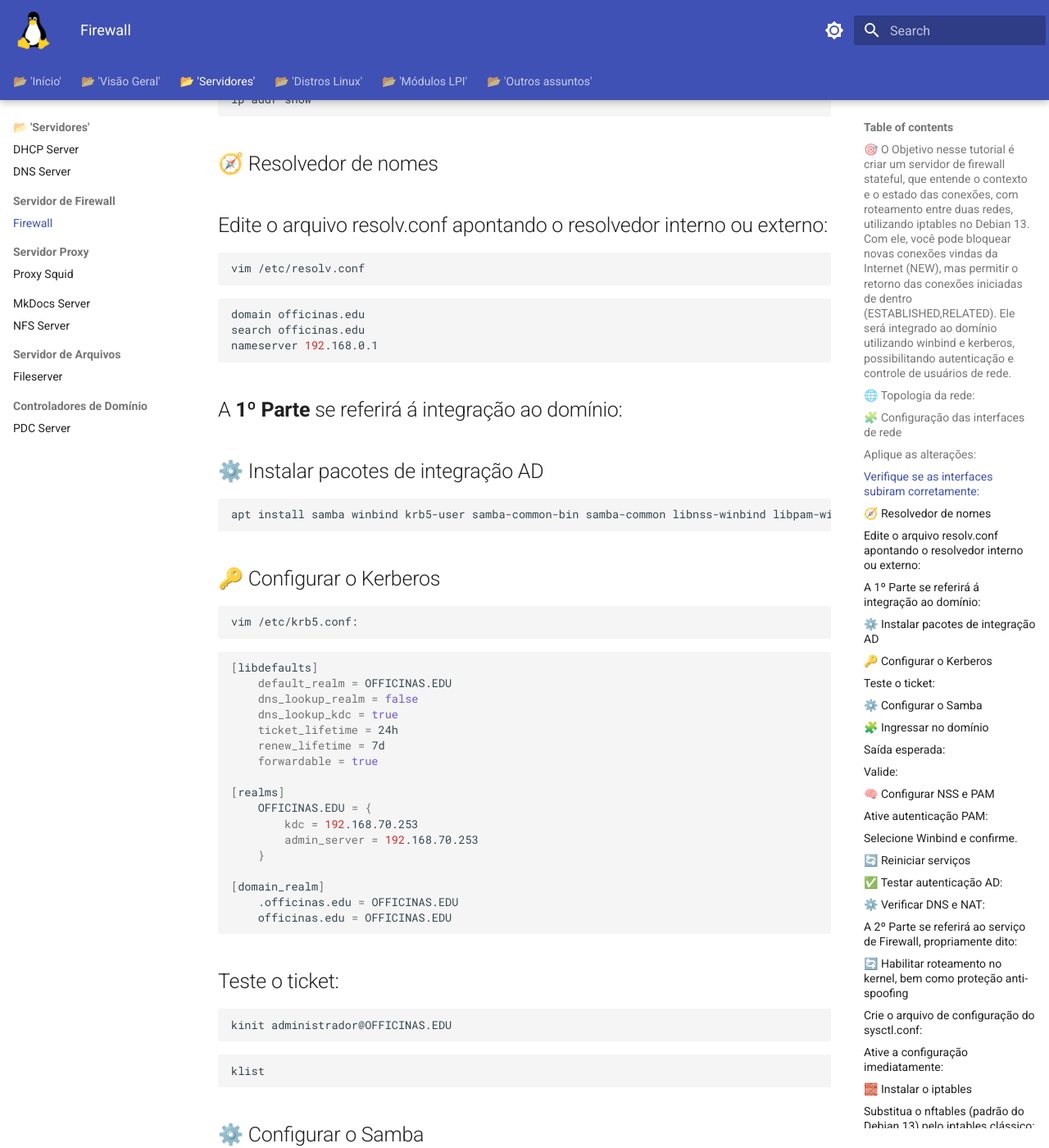
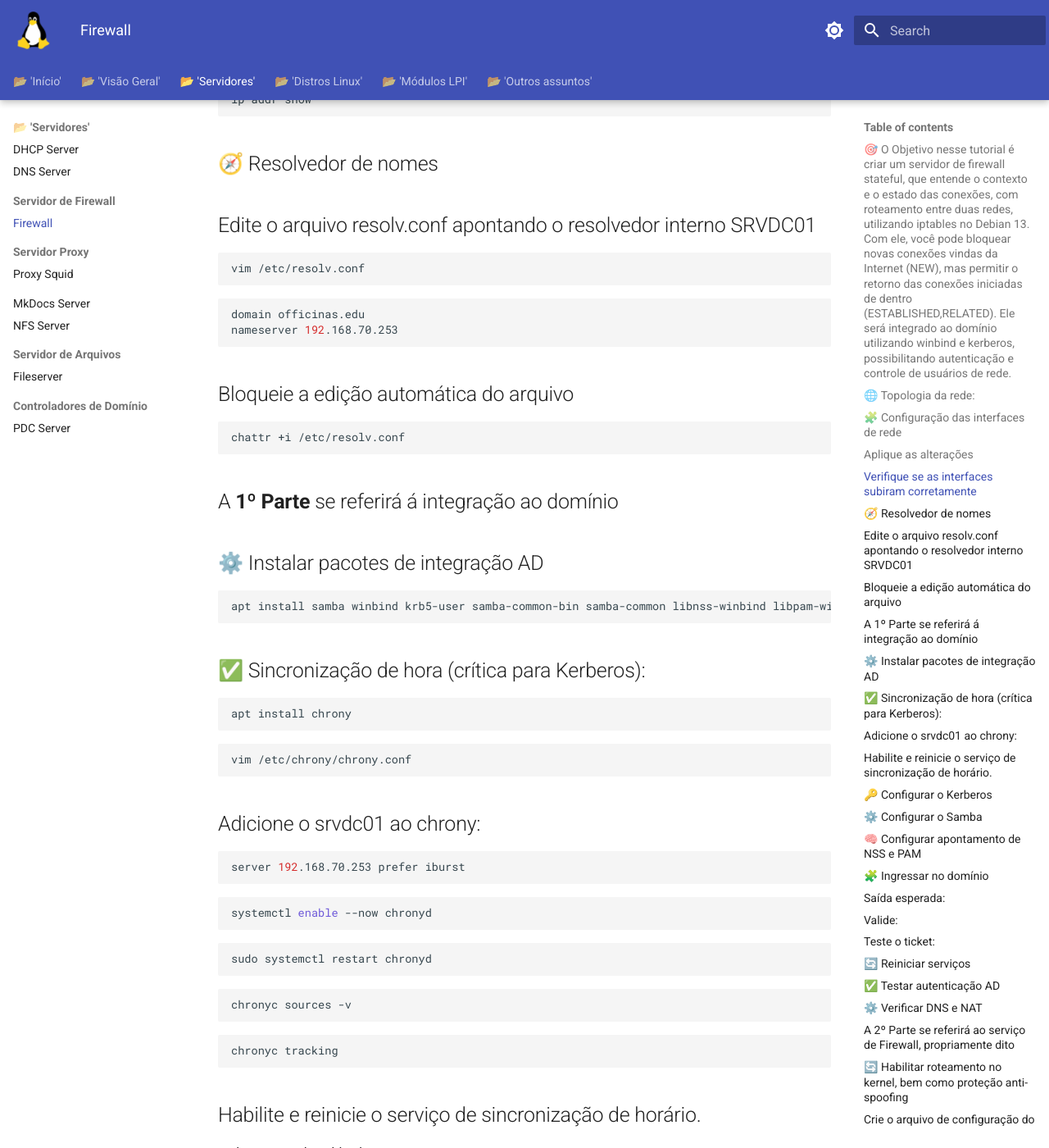
Before and after one commit to educharquero/officinas, an MkDocs documentation site: the page built from docs/Firewall.md, in a window 1280 px wide and 1400 px high, scrolled down 1337 px. Shown: the whole window at 82% size. Built offline with MkDocs 1.6.1 and Material for MkDocs 9.7.7, drawn with Linux system fonts in a browser that asks for light colours; some of the changed text lies outside the part shown.

Commit message:
FIrewall

````diff
--- a/docs/Firewall.md
+++ b/docs/Firewall.md
@@ -50,7 +50,7 @@
 
 ## 🧭 Resolvedor de nomes
 
-## Edite o arquivo resolv.conf apontando o resolvedor interno ou externo:
+## Edite o arquivo resolv.conf apontando o resolvedor interno SRVDC01
 
 ```bash
 vim /etc/resolv.conf
@@ -58,17 +58,64 @@
 
 ```bash
 domain officinas.edu
-search officinas.edu
-nameserver 192.168.0.1
+nameserver 192.168.70.253
 ```
 
-## A **1º Parte** se referirá á integração ao domínio:
+## Bloqueie a edição automática do arquivo
+
+```bash
+chattr +i /etc/resolv.conf
+```
+
+## A **1º Parte** se referirá á integração ao domínio
 
 ## ⚙️ Instalar pacotes de integração AD
 
 ```bash
-apt install samba winbind krb5-user samba-common-bin samba-common libnss-winbind libpam-winbind
+apt install samba winbind krb5-user samba-common-bin samba-common libnss-winbind libpam-winbind curl
 ```
+
+## ✅ Sincronização de hora (crítica para Kerberos):
+
+
+```bash
+apt install chrony
+```
+
+```bash
+vim /etc/chrony/chrony.conf
+```
+
+## Adicione o srvdc01 ao chrony:
+
+```bash
+server 192.168.70.253 prefer iburst
+```
+
+```bash
+systemctl enable --now chronyd
+```
+
+```bash
+sudo systemctl restart chronyd
+```
+
+```bash
+chronyc sources -v
+```
+
+```bash
+chronyc tracking
+```
+
+## Habilite e reinicie o serviço de sincronização de horário.
+
+sudo systemctl enable chrony
+
+sudo systemctl restart chrony
+
+chronyc sources -v
+
 
 ## 🔑 Configurar o Kerberos
 
@@ -96,16 +143,6 @@
     officinas.edu = OFFICINAS.EDU
 ```
 
-## Teste o ticket:
-
-```bash
-kinit administrador@OFFICINAS.EDU
-```
-
-```bash
-klist
-```
-
 ## ⚙️ Configurar o Samba
 
 ```bash
@@ -116,22 +153,44 @@
 [global]
    workgroup = OFFICINAS
    realm = OFFICINAS.EDU
-   security = ads
+   security = ADS
    password server = 192.168.70.253
    kerberos method = secrets and keytab
+
+   # Winbind e IDMAP
    winbind use default domain = yes
    winbind offline logon = yes
    winbind enum users = yes
    winbind enum groups = yes
+   template shell = /bin/bash
+   template homedir = /home/%D/%U
+
    idmap config * : backend = tdb
    idmap config * : range = 10000-20000
+
+   client signing = yes
+   server signing = auto
+   client use spnego = yes
+   dedicated keytab file = /etc/krb5.keytab
+
+   # Performance
+   dns proxy = no
+   restrict anonymous = 2
+```
+
+## 🧠 Configurar apontamento de NSS e PAM
+
+```
+vim /etc/nsswitch
+```
+
+```bash
+passwd:         compat winbind
+group:          compat winbind
+shadow:         compat
 ```
 
 ## 🧩 Ingressar no domínio
-
-```bash
-systemctl restart winbind
-```
 
 ```bash
 net ads join -U administrador
@@ -161,24 +220,15 @@
 wbinfo -g | head
 ```
 
-## 🧠 Configurar NSS e PAM
+## Teste o ticket:
 
 ```bash
-vim /etc/nsswitch.conf:
+kinit administrador@OFFICINAS.EDU
 ```
 
 ```bash
-passwd:         compat winbind
-group:          compat winbind
-shadow:         compat
+klist
 ```
-## Ative autenticação PAM:
-
-```bash
-pam-auth-update
-```
-
-## Selecione Winbind e confirme.
 
 ## 🔄 Reiniciar serviços
 
@@ -210,11 +260,11 @@
 curl https://google.com
 ```
 
-## A **2º Parte** se referirá ao serviço de Firewall, propriamente dito:
+## A **2º Parte** se referirá ao serviço de Firewall, propriamente dito
 
 ## 🔄 Habilitar roteamento no kernel, bem como proteção anti-spoofing
 
-## Crie o arquivo de configuração do sysctl.conf:
+## Crie o arquivo de configuração do sysctl.conf
 
 ```bash
 vim /etc/sysctl.conf
@@ -226,7 +276,7 @@
 net.ipv4.conf.default.rp_filter=1
 ```
 
-## Ative a configuração imediatamente:
+## Ative a configuração imediatamente
 
 ```bash
 sysctl -p /etc/sysctl.conf
@@ -234,7 +284,7 @@
 
 ## 🧱 Instalar o iptables
 
-## Substitua o nftables (padrão do Debian 13) pelo iptables clássico:
+## Substitua o nftables (padrão do Debian 13) pelo iptables clássico
 
 ```bash
 apt remove nftables
@@ -246,7 +296,7 @@
 
 ## 🔧 Criar o script do firewall
 
-## Crie o arquivo /usr/local/bin/firewall:
+## Crie o arquivo /usr/local/bin/firewall
 
 ```bash
 vim /usr/local/bin/firewall
@@ -327,7 +377,7 @@
 echo "[✓] Firewall ativo e integrado ao domínio."
 ```
 
-## Algumas explicações importantes:
+## Algumas explicações importantes
 
 ## ⚙️  A opção -m conntrack
 
@@ -337,7 +387,7 @@
 
 * A opção --ctstate permite definir quais estados de conexão a regra deve corresponder.
 
-## Os principais estados são:
+## Os principais estados são
 
 - NEW	Pacote que inicia uma nova conexão (ex: primeiro SYN em TCP).
 - ESTABLISHED	Pacote que faz parte de uma conexão já estabelecida.
@@ -349,7 +399,7 @@
 
 * O estado NEW indica que o pacote está tentando iniciar uma nova conexão.
 
-## Por exemplo:
+## Por exemplo
 
 * O primeiro pacote TCP (SYN)
 
@@ -359,19 +409,19 @@
 
 ## ⚙️  Após esse rápido alinhamento, vamos aplicar as configurações e salvar o firewall
 
-## Torne o script executável:
+## Torne o script executável
 
 ```bash
 chmod +x /usr/local/bin/firewall
 ```
 
-## Rode o script para subir as regras:
+## Rode o script para subir as regras
 
 ```bash
 /usr/local/bin/firewall
 ```
 
-## Salve as regras ativas:
+## Salve as regras ativas
 
 ```bash
 iptables-save > /etc/iptables/rules.v4
@@ -379,7 +429,7 @@
 
 ## 🧠 Tornar o firewall persistente no boot
 
-## Habilite o serviço:
+## Habilite o serviço
 
 ```bash
 systemctl enable netfilter-persistent.service
@@ -393,7 +443,7 @@
 systemctl status netfilter-persistent.service
 ```
 
-## Verifique se as regras estão sendo aplicadas após o reboot:
+## Verifique se as regras estão sendo aplicadas após o reboot
 
 ```bash
 iptables -L -v -n
@@ -405,19 +455,19 @@
 
 ## ✅ Testes rápidos
 
-## Conexão com internet:
+## Conexão com internet
 
 ```bash
 ping -c 3 8.8.8.8
 ```
 
-## Conexão com a rede lan:
+## Conexão com a rede lan
 
 ```bash
 ping -c 3 192.168.70.253
 ```
 
-## Validando NAT e DNS:
+## Validando NAT e DNS
 
 ```bash
 curl https://google.com
````
Also changed, not shown: other parts of docs/Firewall.md (+7 -7 lines).
